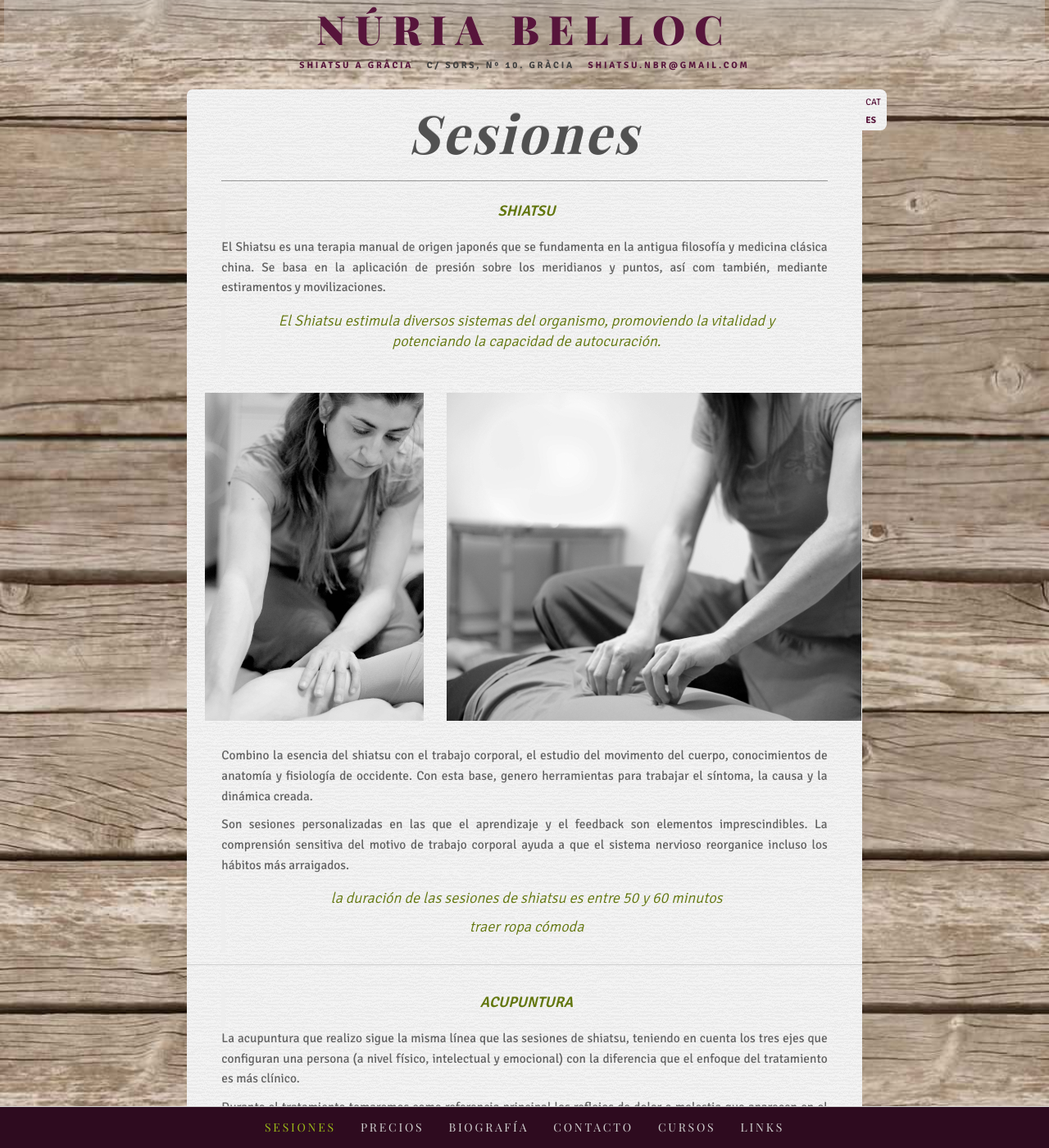
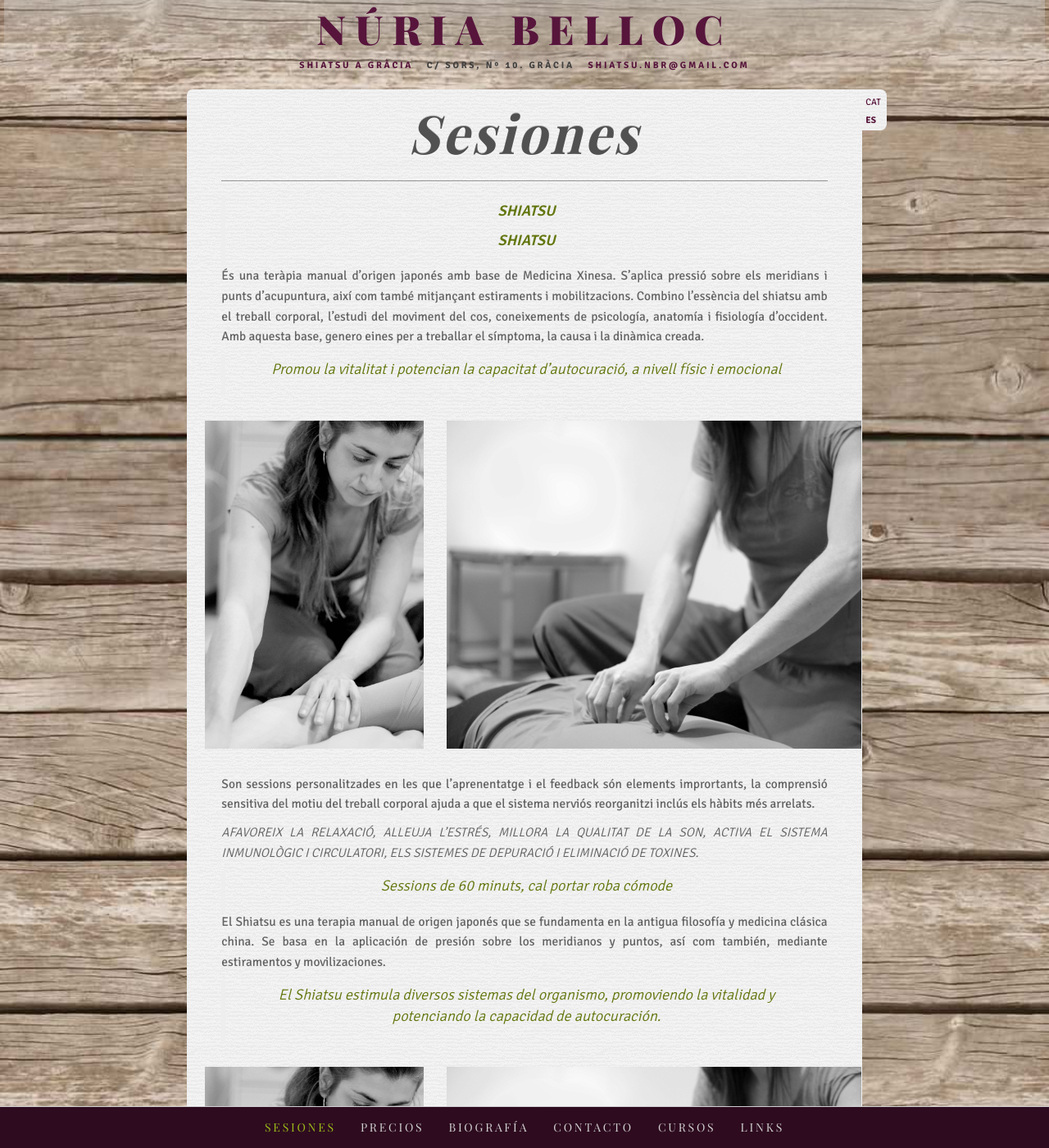
Before and after one commit to agustibr/shiatsu.nuriabelloc.com, a Jekyll site: the page built from es/1-sesiones.md, in a window 1280 px wide and 1400 px high. Shown: the whole window at 82% size. Built offline with Jekyll 4.4.1, drawn with Linux system fonts in a browser that asks for light colours; some web fonts are replaced.

Commit message:
text nou

```diff
--- a/es/1-sesiones.md
+++ b/es/1-sesiones.md
@@ -31,6 +31,20 @@
 
 
 > **SHIATSU**
+
+> **SHIATSU**
+
+És una teràpia manual d’origen japonés amb base de Medicina Xinesa. S’aplica pressió sobre els meridians i punts d’acupuntura, així com també mitjançant estiraments i mobilitzacions. Combino l’essència del shiatsu amb el treball corporal, l’estudi del moviment del cos, coneixements de psicología, anatomía i fisiología d’occident. Amb aquesta base, genero eines per a treballar el símptoma, la causa i la dinàmica creada.
+
+> Promou la vitalitat i potencian la capacitat d'autocuració, a nivell físic i emocional
+
+{% include carousel.html imgs=page.shiatsuCarousel %}
+
+Son sessions personalitzades en les que l’aprenentatge i el feedback són elements imprortants, la comprensió sensitiva del motiu del treball corporal ajuda a que el sistema nerviós reorganitzi inclús els hàbits més arrelats.
+
+_AFAVOREIX LA RELAXACIÓ, ALLEUJA L’ESTRÉS, MILLORA LA QUALITAT DE LA SON,  ACTIVA EL SISTEMA INMUNOLÒGIC I CIRCULATORI, ELS SISTEMES DE DEPURACIÓ I ELIMINACIÓ DE TOXINES._
+
+> _Sessions de 60 minuts, cal portar roba cómode_
 
 El Shiatsu es una terapia manual de origen japonés que se fundamenta en la antigua filosofía y medicina clásica china. Se basa en la aplicación de presión sobre los meridianos y puntos, así com también, mediante estiramentos y movilizaciones.
 
```
